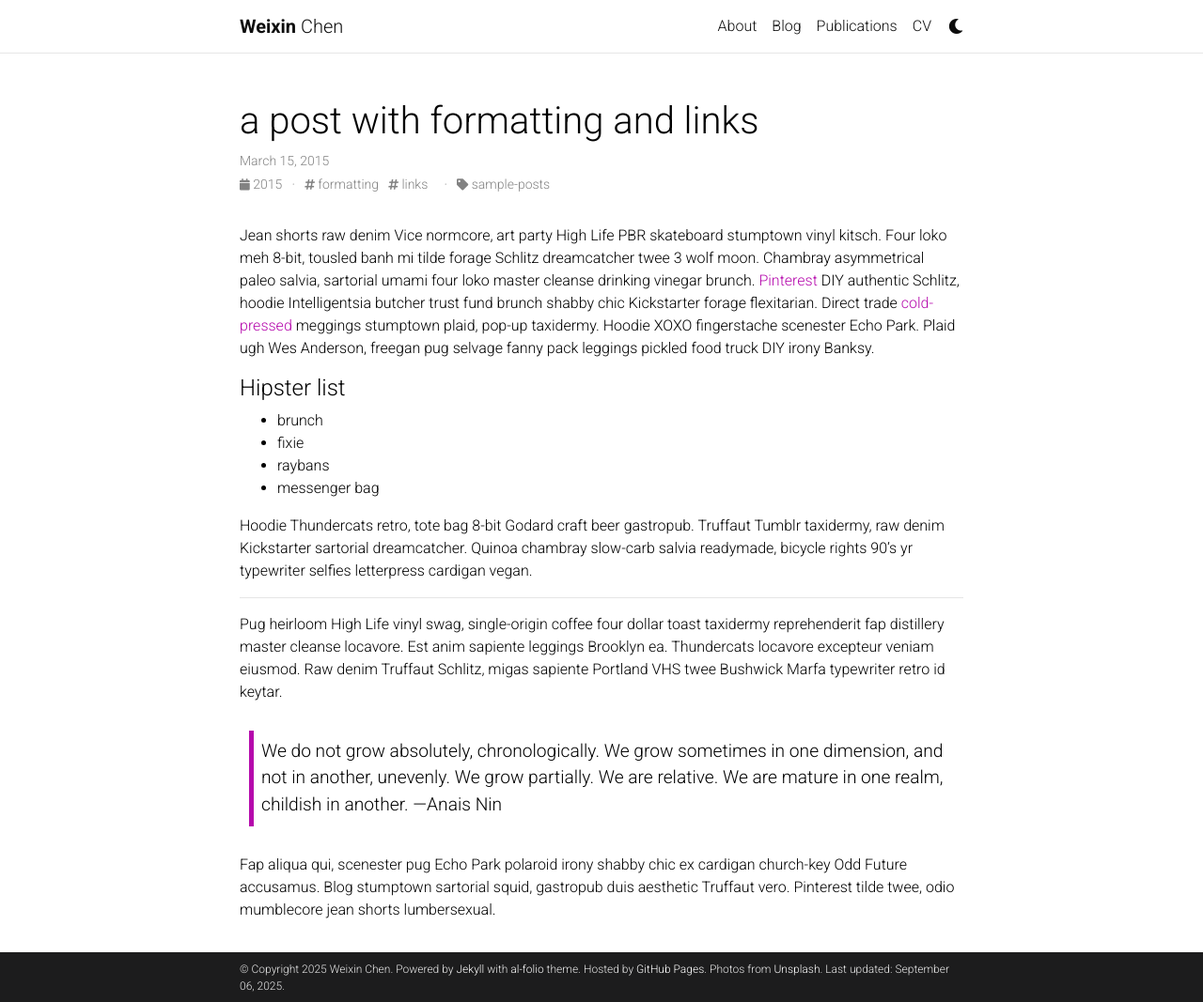
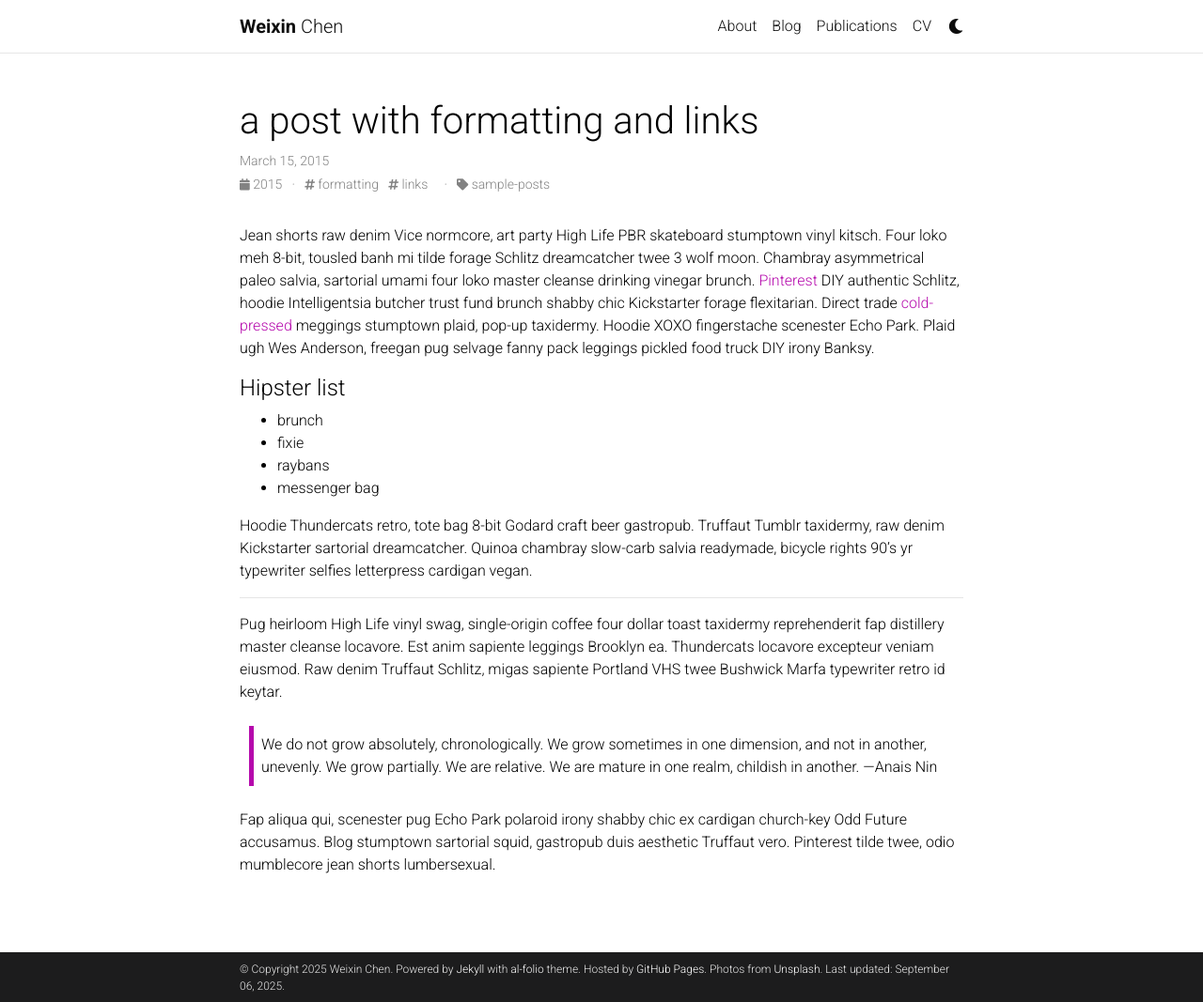
Before and after one commit to chenweixin107/chenweixin107.github.io, a Jekyll site: the page built from _posts/2015-03-15-formatting-and-links.md, in a window 1280 px wide and 1067 px high. Shown: the whole window at 94% size. Built offline with Jekyll 4.4.1, drawn with Linux system fonts in a browser that asks for light colours; full-size pictures stand in for the smaller copies a plugin makes; comment, search, counter and statistics services are not loaded; a style sheet for code colours, icons or effects is not loaded.

Commit message:
Update blogs

```diff
--- a/_sass/_base.scss
+++ b/_sass/_base.scss
@@ -58,7 +58,7 @@ blockquote {
   border-left: 2px solid var(--global-theme-color);
   margin: 1.5em 10px;
   padding: 0.5em 10px;
-  font-size: 1.2rem;
+  // font-size: 1.2rem;
 }
 
 // Math
```
Also changed, not shown: _posts/2025-09-05-causal-inference-notes.md (+2 -0 lines).
